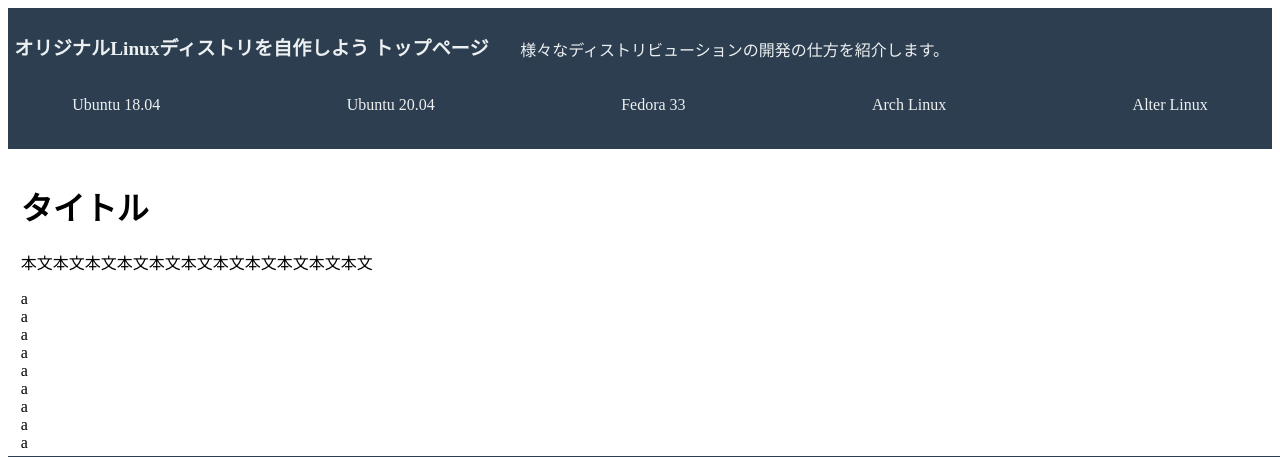
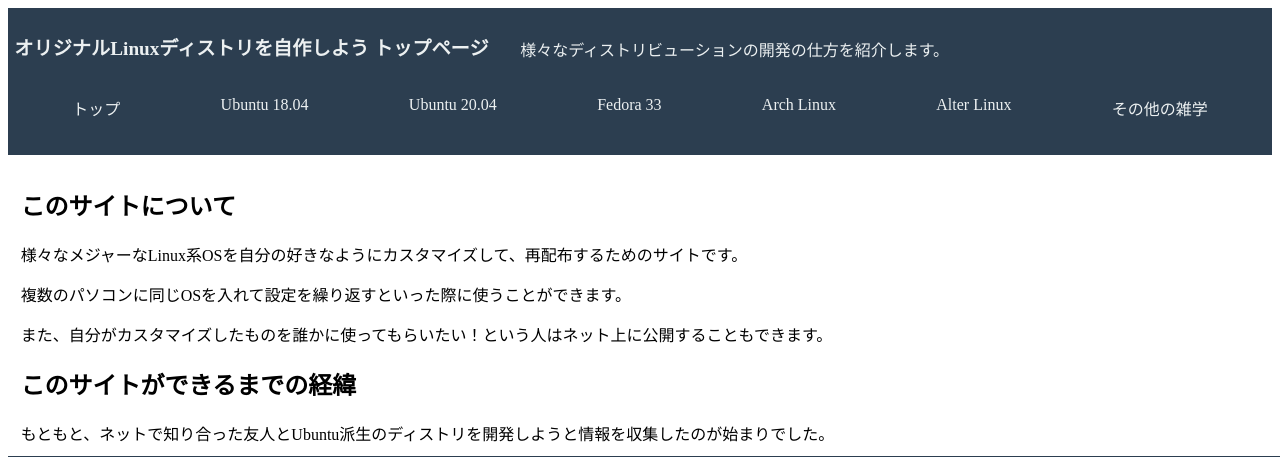
Before and after one commit to Hayao0819/hayao-old-website, a PHP site: page /buildmydist-2/ in a window 1280 px wide. Shown: the top 457 px of the page. Run offline with PHP 8.4, Linux system fonts and the light colour scheme; some libraries are stand-ins or nearby versions.

Commit message:
[add] : いろんなページを追加

```diff
--- a/buildmydist-2/commonhtml/header.php
+++ b/buildmydist-2/commonhtml/header.php
@@ -9,11 +9,13 @@
 
         <p>
             <ul id="bar-container">
+                <li class="bar-item-left"><a href="/buildmydist-2/">トップ</a></li>
                 <li class="bar-item-left"><a href="/buildmydist-2/pages/ubuntu1804/">Ubuntu 18.04</a></li>
                 <li class="bar-item-left"><a href="/buildmydist-2/pages/ubuntu2004/">Ubuntu 20.04</a></li>
                 <li class="bar-item-left"><a href="/buildmydist-2/pages/fedora33/">Fedora 33</a></li>
                 <li class="bar-item-left"><a href="/buildmydist-2/pages/archiso/">Arch Linux</a></li>
-                <li class="bar-item-left"><a href="/buildmydist-2/pages/alteriso/">Alter Linux</a></li>
+                <li class="bar-item-left"><a href="/buildmydist-2/pages/alteriso3/">Alter Linux</a></li>
+                <li class="bar-item-left"><a href="/buildmydist-2/pages/misc/">その他の雑学</a></li>
             </ul>
         </p>
 
--- a/buildmydist-2/index.php
+++ b/buildmydist-2/index.php
@@ -14,10 +14,43 @@
 <body>
     <?php include("${commonhtml}/header.php"); ?>
     <main>
-        <h1>タイトル</h1>
-        <p>本文本文本文本文本文本文本文本文本文本文本文</p>
-        a<br>a<br>a<br>a<br>a<br>a<br>a<br>a<br>a<br>a<br>a<br>a<br>a<br>a<br>a<br>a<br>a<br>a<br>a<br>v
-        <p>Hello</p>
+        <h2>このサイトについて</h2>
+        <p>様々なメジャーなLinux系OSを自分の好きなようにカスタマイズして、再配布するためのサイトです。</p>
+        <p></p>
+        <p>複数のパソコンに同じOSを入れて設定を繰り返すといった際に使うことができます。</p>
+        <p>また、自分がカスタマイズしたものを誰かに使ってもらいたい！という人はネット上に公開することもできます。</p>
+
+        <h2>このサイトができるまでの経緯</h2>
+        <p>もともと、ネットで知り合った友人とUbuntu派生のディストリを開発しようと情報を収集したのが始まりでした。</p>
+        <p>しかし、日本語の情報はほぼ皆無。少しだけある情報も古くて現在は使えない場合がほとんどでした。</p>
+        <p>そこで様々な情報を集め、足りないものは独自で開発し、誰でもかんたんに作れるようにしようというのがこのサイトの目的です。</p>
+        <p><a href="http://localhost/buildmydist/index.html">【2019年版】Ubuntu系のOSを自作しよう</a>はこのサイトの前身です。既に古くなっており、使えなくなっている情報も多いです。</p>
+        <p>Ubuntuだけではなく、より多くの情報をまとめやすくするためにサイトを書き直しました。</p>
+
+        <h2>まずは何をするべきか</h2>
+        <p>「Ubuntu系のOSを自作しよう」（旧サイト）の公開後、とても多くの問い合わせをTwitterのDMにいただきました。</p>
+        <p>当時はまだ中2で時間もたくさんあったので1つ1つ対応を行っていましたが、現在は多忙により難しくなっています。</p>
+        <p>そのため、なるべく自分で解決できる力が必要です。（問い合わせてくれればできる限りお答えします。）</p>
+        <p>当然ですが、特に必要になるのはLinuxの知識です。</p>
+        <p>軽くGUIをいじるだけならばまだ良いのですが、システムの深い部分まで変更をしようとすると多少なりとも知識が必要になります。</p>
+        <p>また、独自のソフトウェアを追加したい場合や、アップデートの仕組み（パッケージマネージャ）を利用しようとする場合は、シェルスクリプトやPython、Cの知識なども必要になってきます。</p>
+        <p>いきなり開発を始める前に必要なことを十分に調べ、構想が実現可能であるかどうかを検証する必要があります。</p>
+
+        <h2>筆者について</h2>
+        <p>しがない田舎の高校生です。偉そうなことを言っていますが何もできません。<a href="https://twitter.com/Hayao0819">Twitter</a>をフォローしてくれると喜びます。</p>
+        <p>Fascode Networkに所属してAlter Linuxを開発しています。最近はインフラとフロントエンドにも手を出したいと考えていたり。</p>
+        <p>このサイトで初めてPHPとJqueryを使った。難しい。更新が遅いのはだいたいこれのせい。CSSが苦手。いみわからん。</p>
+        <p>最推しのOSはArch Linux。得意な言語はありません。好きなアニメはまどマギと青ブタ、らきすた。</p>
+
+        <h2>誤字脱字を見つけたら</h2>
+        <p>筆者に知らせていただくか、誤字修正のプルリクエストを送ってください。</p>
+        <p>ソースコードは<a href="https://github.com/hayao0819/hayao.fascode.net" target="_blank">GitHub</a>で公開されています。</p>
+
+        <h2></h2>
+
+
+
+
 
     </main>
 
```
Also changed, not shown: buildmydist-2/pages/alteriso3/index.php (added, +28 -0 lines), buildmydist-2/pages/archiso/index.php (added, +28 -0 lines), buildmydist-2/pages/fedora33/index.php (added, +26 -0 lines), buildmydist-2/pages/misc/index.php (added, +27 -0 lines), buildmydist-2/pages/template/index.php (added, +26 -0 lines), buildmydist-2/pages/ubuntu2004/index.php (added, +26 -0 lines).
